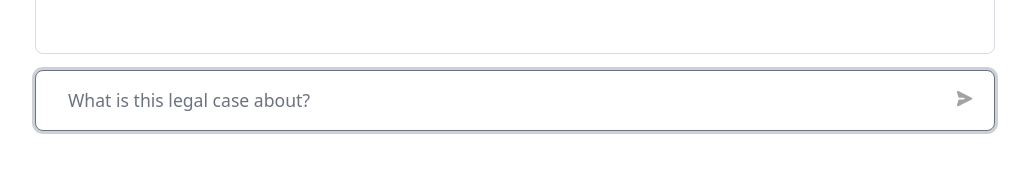
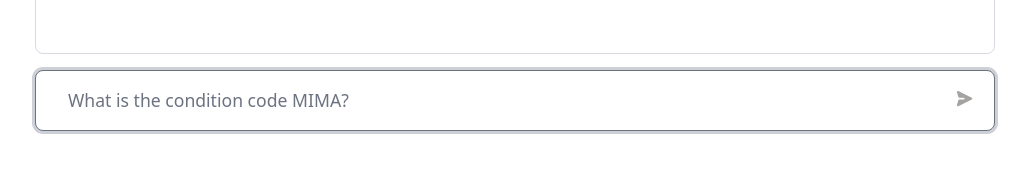
Before and after one commit to hot214/chatgptbot, a Next.js app: page / in a window 1280 px wide. Shown: the part 540-712 px from the top of the page, without its empty margins (125-1154 px from the left). Built offline with nearby package versions, Linux system fonts and the light colour scheme.

Commit message:
Removed footer

```diff
--- a/pages/index.tsx
+++ b/pages/index.tsx
@@ -224,7 +224,7 @@ export default function Home() {
                     placeholder={
                       loading
                         ? 'Waiting for response...'
-                        : 'What is this legal case about?'
+                        : 'What is the condition code MIMA?'
                     }
                     value={query}
                     onChange={(e) => setQuery(e.target.value)}
```
